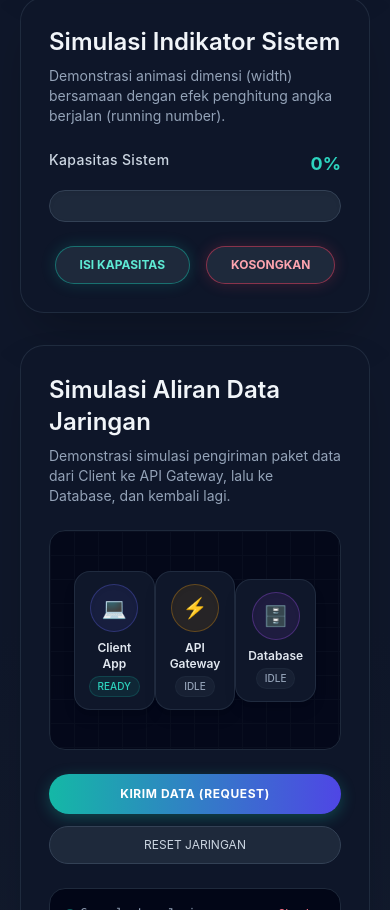
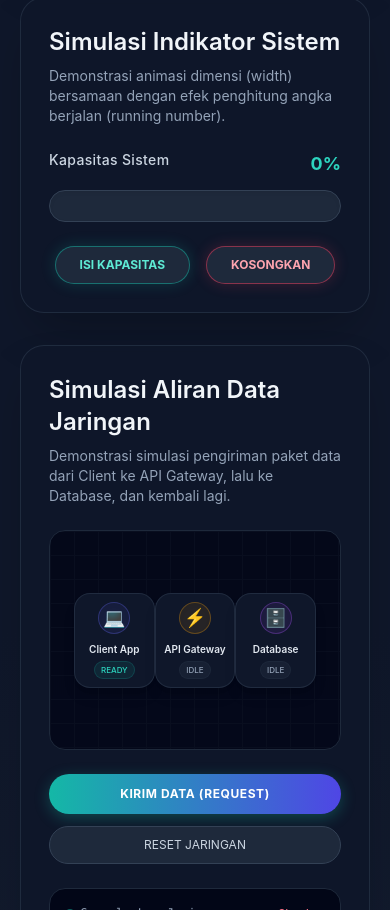
Before and after one commit to mridzieqfch/PWLjQuery, a plain HTML site: page docs/index.html in a window 390 px wide. Shown: the part 1087-1997 px from the top of the page. Drawn offline with nearby package versions, Linux system fonts and the light colour scheme.

Commit message:
style: fix mobile floating toggle btn layout separation for devtools simulated viewports

```diff
--- a/docs/index.html
+++ b/docs/index.html
@@ -119,32 +119,32 @@
 
         <div class="grid grid-cols-3 items-center relative z-10 w-full">
           <div class="flex justify-center">
-            <div id="clientNode" class="w-full max-w-[130px] sm:max-w-[150px] bg-slate-900 border border-slate-700/50 rounded-2xl p-3 sm:p-4 flex flex-col items-center justify-center text-center shadow-lg transition-all duration-300 relative">
-              <div class="w-12 h-12 bg-indigo-500/10 border border-indigo-500/30 text-indigo-400 rounded-full flex items-center justify-center mb-2 shadow-inner text-xl">
+            <div id="clientNode" class="w-full max-w-[90px] min-[380px]:max-w-[110px] sm:max-w-[150px] bg-slate-900 border border-slate-700/50 rounded-2xl p-2 sm:p-4 flex flex-col items-center justify-center text-center shadow-lg transition-all duration-300 relative">
+              <div class="w-8 h-8 sm:w-12 sm:h-12 bg-indigo-500/10 border border-indigo-500/30 text-indigo-400 rounded-full flex items-center justify-center mb-2 shadow-inner text-lg sm:text-xl">
                 💻
               </div>
-              <span class="text-xs font-semibold text-slate-200">Client App</span>
-              <span class="node-status text-[10px] text-teal-400 mt-1 px-2 py-0.5 rounded-full bg-teal-500/10 border border-teal-500/20 font-medium">READY</span>
+              <span class="text-[10px] sm:text-xs font-semibold text-slate-200">Client App</span>
+              <span class="node-status text-[8px] sm:text-[10px] text-teal-400 mt-1 px-1.5 sm:px-2 py-0.5 rounded-full bg-teal-500/10 border border-teal-500/20 font-medium">READY</span>
             </div>
           </div>
 
           <div class="flex justify-center">
-            <div id="gatewayNode" class="w-full max-w-[130px] sm:max-w-[150px] bg-slate-900 border border-slate-700/50 rounded-2xl p-3 sm:p-4 flex flex-col items-center justify-center text-center shadow-lg transition-all duration-300 relative">
-              <div class="w-12 h-12 bg-amber-500/10 border border-amber-500/30 text-amber-400 rounded-full flex items-center justify-center mb-2 shadow-inner text-xl">
+            <div id="gatewayNode" class="w-full max-w-[90px] min-[380px]:max-w-[110px] sm:max-w-[150px] bg-slate-900 border border-slate-700/50 rounded-2xl p-2 sm:p-4 flex flex-col items-center justify-center text-center shadow-lg transition-all duration-300 relative">
+              <div class="w-8 h-8 sm:w-12 sm:h-12 bg-amber-500/10 border border-amber-500/30 text-amber-400 rounded-full flex items-center justify-center mb-2 shadow-inner text-lg sm:text-xl">
                 ⚡
               </div>
-              <span class="text-xs font-semibold text-slate-200">API Gateway</span>
-              <span class="node-status text-[10px] text-slate-400 mt-1 px-2 py-0.5 rounded-full bg-slate-500/10 border border-slate-700/20 font-medium">IDLE</span>
+              <span class="text-[10px] sm:text-xs font-semibold text-slate-200">API Gateway</span>
+              <span class="node-status text-[8px] sm:text-[10px] text-slate-400 mt-1 px-1.5 sm:px-2 py-0.5 rounded-full bg-slate-500/10 border border-slate-700/20 font-medium">IDLE</span>
             </div>
           </div>
 
           <div class="flex justify-center">
-            <div id="dbNode" class="w-full max-w-[130px] sm:max-w-[150px] bg-slate-900 border border-slate-700/50 rounded-2xl p-3 sm:p-4 flex flex-col items-center justify-center text-center shadow-lg transition-all duration-300 relative">
-              <div class="w-12 h-12 bg-purple-500/10 border border-purple-500/30 text-purple-400 rounded-full flex items-center justify-center mb-2 shadow-inner text-xl">
+            <div id="dbNode" class="w-full max-w-[90px] min-[380px]:max-w-[110px] sm:max-w-[150px] bg-slate-900 border border-slate-700/50 rounded-2xl p-2 sm:p-4 flex flex-col items-center justify-center text-center shadow-lg transition-all duration-300 relative">
+              <div class="w-8 h-8 sm:w-12 sm:h-12 bg-purple-500/10 border border-purple-500/30 text-purple-400 rounded-full flex items-center justify-center mb-2 shadow-inner text-lg sm:text-xl">
                 🗄️
               </div>
-              <span class="text-xs font-semibold text-slate-200">Database</span>
-              <span class="node-status text-[10px] text-slate-400 mt-1 px-2 py-0.5 rounded-full bg-slate-500/10 border border-slate-700/20 font-medium">IDLE</span>
+              <span class="text-[10px] sm:text-xs font-semibold text-slate-200">Database</span>
+              <span class="node-status text-[8px] sm:text-[10px] text-slate-400 mt-1 px-1.5 sm:px-2 py-0.5 rounded-full bg-slate-500/10 border border-slate-700/20 font-medium">IDLE</span>
             </div>
           </div>
         </div>
@@ -253,17 +253,18 @@
       </div>
     </section>
 
-    <div class="fixed bottom-6 right-6 z-50 flex flex-col items-end">
+  </main>
 
-      <div id="teamPopup" class="hidden mb-4 bg-slate-900/95 border border-purple-500/50 shadow-[0_0_30px_rgba(168,85,247,0.3)] backdrop-blur-xl rounded-3xl p-6 w-[90vw] max-w-4xl max-h-[80vh] overflow-y-auto">
+  <!-- TEAM POPUP MODAL (Direct child of body, positioned independently above the floating button) -->
+  <div id="teamPopup" class="fixed bottom-20 right-4 sm:bottom-24 sm:right-6 z-50 hidden bg-slate-900/95 border border-purple-500/50 shadow-[0_0_30px_rgba(168,85,247,0.3)] backdrop-blur-xl rounded-3xl p-5 sm:p-6 w-[90vw] max-w-4xl max-h-[80vh] overflow-y-auto">
 
     <div class="flex items-center justify-between border-b border-slate-700/50 pb-4 mb-6 sticky top-0 bg-slate-900/95 z-10">
       <div>
-            <h2 class="text-2xl font-semibold text-slate-100">Tim Pengembang</h2>
+        <h2 class="text-xl sm:text-2xl font-semibold text-slate-100">Tim Pengembang</h2>
         <span class="inline-block mt-1 px-3 py-1 rounded-full border border-purple-500/30 bg-purple-500/10 text-purple-200 text-xs font-medium">Kelompok 9</span>
       </div>
       <button id="closeTeamBtn" aria-label="Tutup Panel Tim" class="p-2 bg-slate-800 hover:bg-rose-500/20 text-slate-400 hover:text-rose-400 rounded-full transition-colors border border-transparent hover:border-rose-500/50">
-            <svg class="w-6 h-6" fill="none" stroke="currentColor" viewBox="0 0 24 24"><path stroke-linecap="round" stroke-linejoin="round" stroke-width="2" d="M6 18L18 6M6 6l12 12"></path></svg>
+        <svg class="w-5 h-5 sm:w-6 sm:h-6" fill="none" stroke="currentColor" viewBox="0 0 24 24"><path stroke-linecap="round" stroke-linejoin="round" stroke-width="2" d="M6 18L18 6M6 6l12 12"></path></svg>
       </button>
     </div>
 
@@ -308,17 +309,15 @@
     </div>
   </div>
 
-      <button id="floatingToggleBtn" aria-label="Buka Panel Tim" class="group relative flex items-center justify-center w-16 h-16 bg-gradient-to-tr from-purple-600 to-teal-500 rounded-full shadow-[0_10px_20px_rgba(168,85,247,0.4)] hover:shadow-[0_0_25px_rgba(20,184,166,0.6)] hover:-translate-y-1 transition-all duration-300 z-50 cursor-pointer">
-        <svg class="w-7 h-7 text-white" fill="none" stroke="currentColor" viewBox="0 0 24 24"><path stroke-linecap="round" stroke-linejoin="round" stroke-width="2" d="M12 4.354a4 4 0 110 5.292M15 21H3v-1a6 6 0 0112 0v1zm0 0h6v-1a6 6 0 00-9-5.197M13 7a4 4 0 11-8 0 4 4 0 018 0z"></path></svg>
+  <!-- FLOATING TOGGLE BUTTON (Direct child of body, fully isolated) -->
+  <button id="floatingToggleBtn" aria-label="Buka Panel Tim" class="fixed bottom-4 right-4 sm:bottom-6 sm:right-6 z-50 flex items-center justify-center w-14 h-14 sm:w-16 sm:h-16 bg-gradient-to-tr from-purple-600 to-teal-500 rounded-full shadow-[0_10px_20px_rgba(168,85,247,0.4)] hover:shadow-[0_0_25px_rgba(20,184,166,0.6)] hover:-translate-y-1 transition-all duration-300 cursor-pointer">
+    <svg class="w-6 h-6 sm:w-7 sm:h-7 text-white" fill="none" stroke="currentColor" viewBox="0 0 24 24"><path stroke-linecap="round" stroke-linejoin="round" stroke-width="2" d="M12 4.354a4 4 0 110 5.292M15 21H3v-1a6 6 0 0112 0v1zm0 0h6v-1a6 6 0 00-9-5.197M13 7a4 4 0 11-8 0 4 4 0 018 0z"></path></svg>
 
-        <span class="absolute right-full mr-4 px-3 py-1.5 bg-slate-800 text-slate-200 text-xs font-semibold rounded-lg opacity-0 group-hover:opacity-100 transition-opacity whitespace-nowrap border border-slate-700 pointer-events-none">
+    <span class="absolute right-full mr-3 px-3 py-1.5 bg-slate-800 text-slate-200 text-[10px] sm:text-xs font-semibold rounded-lg opacity-0 group-hover:opacity-100 transition-opacity whitespace-nowrap border border-slate-700 pointer-events-none shadow-xl">
       Lihat Tim
     </span>
   </button>
 
-    </div>
-  </main>
-
   <script src="script.js"></script>
 </body>
 </html>
```
Lines whose indentation alone changed are shown as unchanged.
